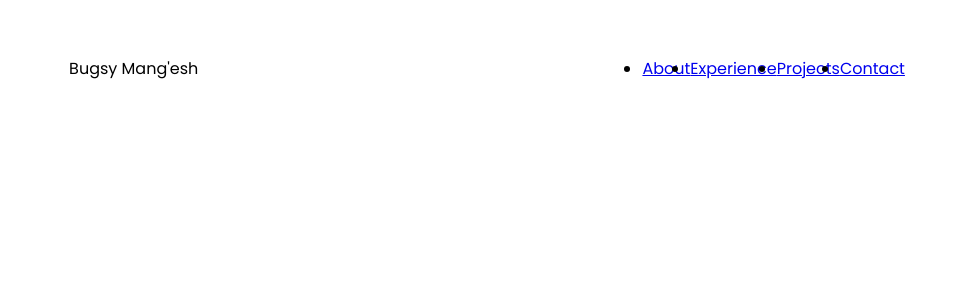
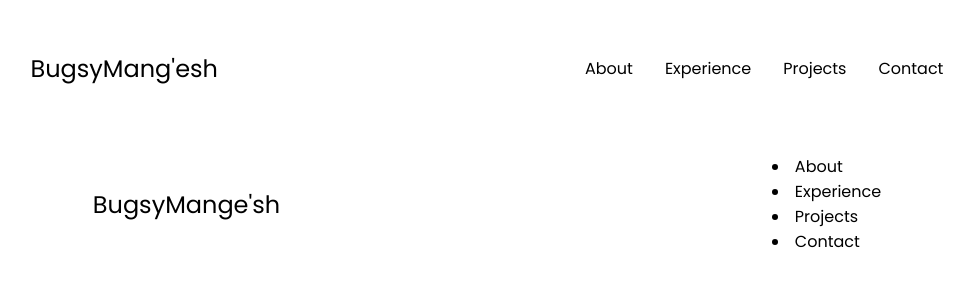
Before and after one commit to bugsymangesh23/bugsymangesh.github.io, a plain HTML site: page index.html in a window 1280 px wide. Shown: the whole page, without its empty margins (153-1127 px from the left). Drawn offline with Linux system fonts and the light colour scheme.

Commit message:
added humberger menu

```diff
--- a/index.html
+++ b/index.html
@@ -9,7 +9,7 @@
 </head>
 <body>
     <nav id="desktop-nav">
-        <div class="logo">Bugsy Mang'esh</div>
+        <div class="logo">BugsyMang'esh</div>
         <div>
             <ul class="nav-links">
                 <li><a href="#About">About</a></li>
@@ -19,6 +19,22 @@
             </ul>
         </div>
     </nav>
+    <nav id="hamburger-nav">
+        <div class="logo">BugsyMange'sh</div>
+        <div class="humburger-menu">
+            <div class="humburger-icon" onclick="toggleMenu()">
+                <span></span>
+                <span></span>
+                <span></span>
+            </div>
+            <div class="menu-links">
+                <li><a href="#About" onclick="toggleMenu()">About</a></li>
+                <li><a href="#Experience" onclick="toggleMenu()">Experience</a></li>
+                <li><a href="#Projects" onclick="toggleMenu()">Projects</a></li>
+                <li><a href="#Contact" onclick="toggleMenu()">Contact</a></li>
+            </div>
+        </div>
+    </nav>
     <script src="Script.js"></script>
 </body>
 </html>
--- a/style.css
+++ b/style.css
@@ -32,3 +32,27 @@ nav{
     align-items: center;
     height: 17vh;
 }
+.nav-links{
+    gap: 2rem;
+    list-style: none;
+}
+
+a{
+    color: black;
+    text-decoration: none;
+    text-decoration-color: white;
+}
+a:hover{
+    color: grey;
+    text-decoration: line-through;
+    text-underline-offset: 1rem;
+    text-decoration-color: rgb(181, 181, 181);
+}
+
+.logo{
+    font-size: 1.5rem;
+}
+
+.logo:hover{
+    cursor: default;
+}
```
